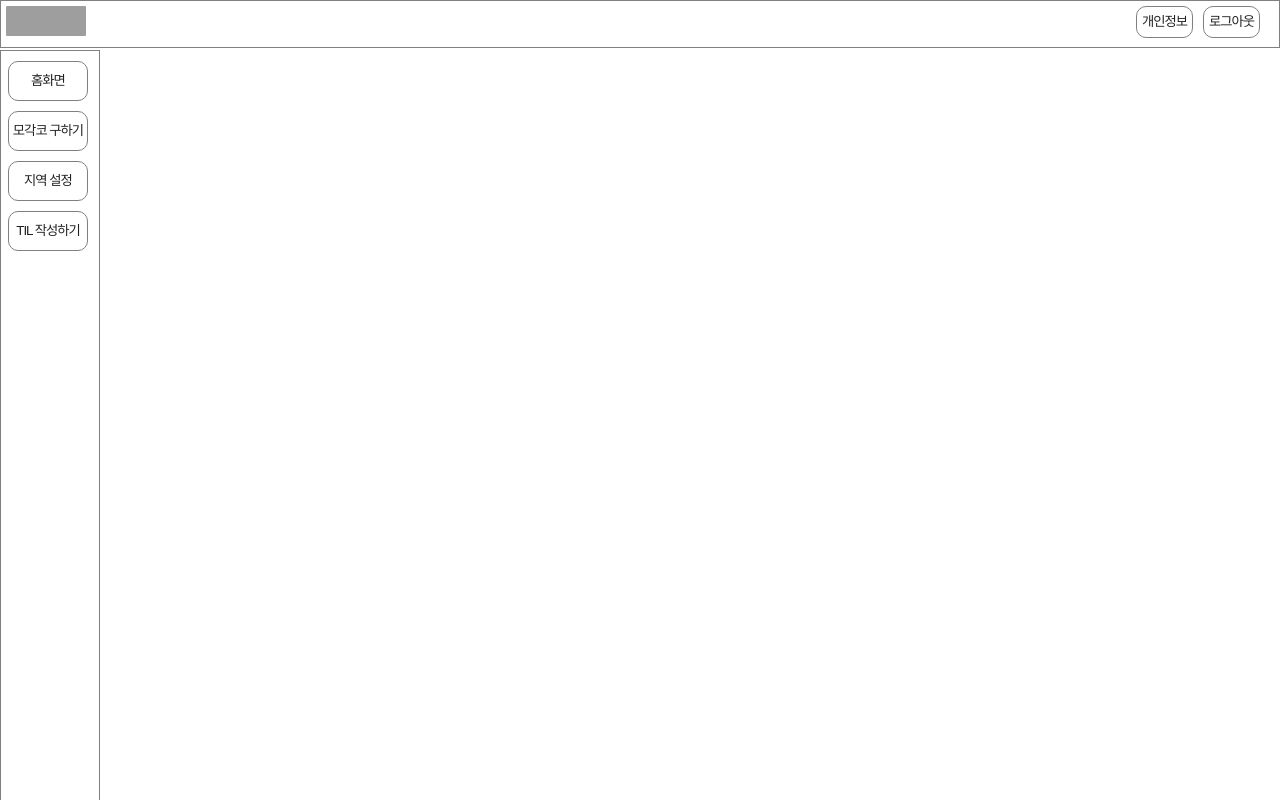
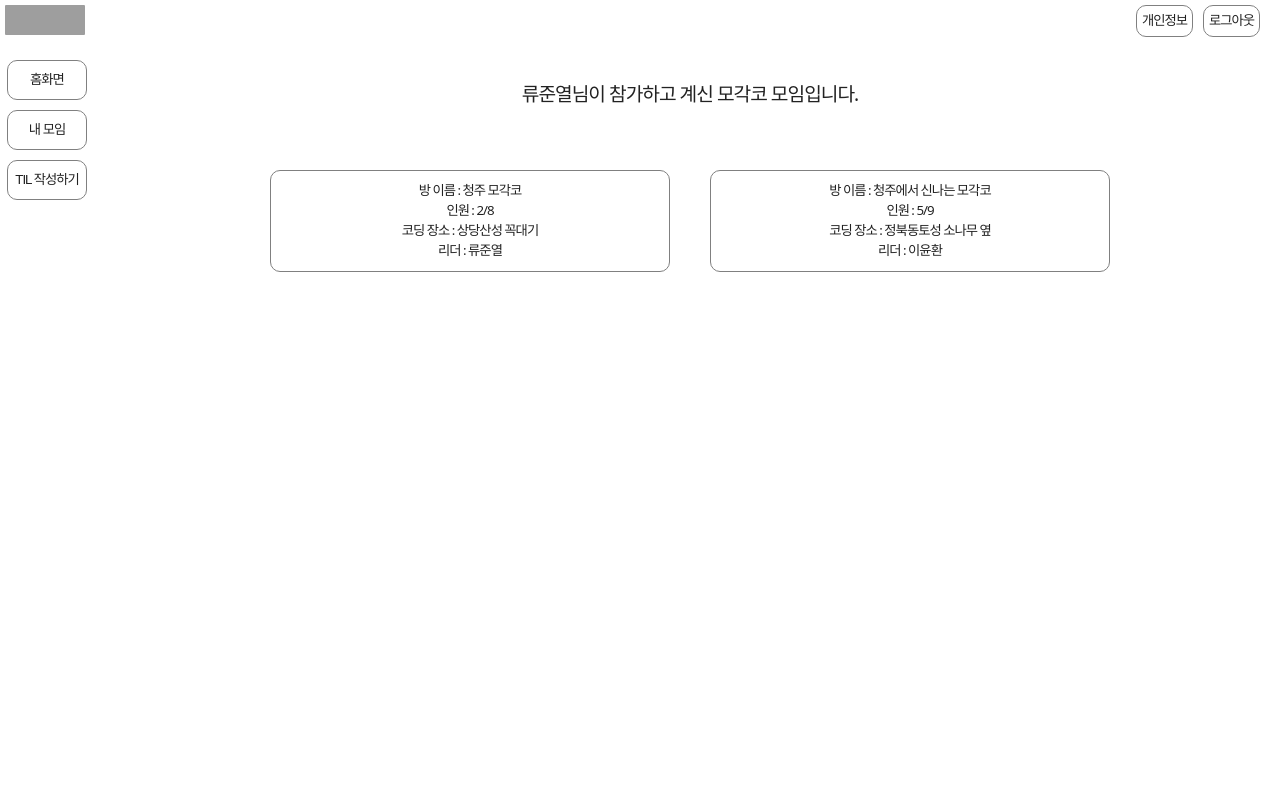
Before and after one commit to iamsirseol/GatherCoding, a React (Create React App) app in the folder client/: page /myroom in a window 1280 px wide. Built offline with nearby package versions, Linux system fonts and the light colour scheme; grey boxes are pictures that could not be loaded.

Commit message:
[chore] merge 오류

```diff
--- a/client/src/App.js
+++ b/client/src/App.js
@@ -22,9 +22,10 @@ import { useSelector, useDispatch } from 'react-redux';
 
 
 import FirstPage from './pages/FirstPage';
-import RoomListPage from './pages/RoomListPage';
+
 import Header from './components/Header';
 import Sidebar from './components/Sidebar';
+
 
 function App() {
   //* 헤더 사용시 주석까지 복붙
@@ -52,7 +53,8 @@ function App() {
       {/* {console.log(isShowLoginModal)} */}
       <Switch>
         <Route exact path = '/'><FirstPage /></Route>
-        <Route path = '/list'><RoomListPage /></Route>
+        <Route path = '/myroom'><HomeLogined /></Route>
+
       </Switch>
       {isShowLoginModal ? <LoginModal /> : null}
       {isShowSignUpModal ? <SignUpModal /> : null}
--- a/client/src/components/Header.js
+++ b/client/src/components/Header.js
@@ -34,8 +34,8 @@ function Header({}) {
             <div className = 'header-right'>
                 {isLogin ?
                 <>
-                    <Link to = '/list'><button>개인정보</button></Link>
-                    <button onClick = {logoutHandler}>로그아웃</button>
+                    <Link to = '/myinfo'><button>개인정보</button></Link>
+                    <Link to = '/'><button onClick = {logoutHandler}>로그아웃</button></Link>
                 </>
                 :<>
                     <button onClick = {showSignUpHandler}>회원가입</button>
--- a/client/src/components/Sidebar.js
+++ b/client/src/components/Sidebar.js
@@ -1,14 +1,25 @@
 import React from 'react'
 import { Link } from "react-router-dom";
-
+import { userInfo } from './dummy';
+import { useSelector, useDispatch } from 'react-redux';
+import { isLoginHandler, isShowLoginModalHandler, isShowSignUpModalHandler } from '../redux/actions/actions'
 import '../css/sidebar.css'
 function Sidebar() {
+    const dispatch = useDispatch()
+    const isLogin = useSelector(state => state.isLoginReducer.isLogin)
+    const showLoginModalHandler = () => { dispatch(isShowLoginModalHandler(true))};
+    const logoutHandler = () => { dispatch(isLoginHandler(false)) };
+    const showSignUpHandler = () => { dispatch(isShowSignUpModalHandler(true)) };
     return (
         <div className = 'sidebar'>
                     <Link to = '/'><button>홈화면</button></Link>
-                    <Link to = '/list'><button>모각코 구하기</button></Link>
-                    <Link to = '/location'><button>지역 설정</button></Link>
-                    <Link to = '/til'><button>TIL 작성하기</button></Link>
+                    {/* //! 리팩토링 필요성있다.. */}
+                    {isLogin?
+                    <Link to = '/myroom'><button>내 모임</button></Link>:
+                    <span><button onClick = {showLoginModalHandler}>내 모임</button></span>
+                    }
+                    {/* //! */}
+                    <span><button onClick = {()=>window.open(userInfo.blog,'_blank')}>TIL 작성하기</button></span>
         </div>
     )
 }
--- a/client/src/components/dummy.js
+++ b/client/src/components/dummy.js
@@ -45,7 +45,7 @@ export const userInfo = {
     username : '류준열',
     email : 'ryu9663@korea.com',
     image : 'https://t1.daumcdn.net/cfile/tistory/99AE233E5F8CDE7319',
-    blog : 'www.naver.com',
+    blog : 'https://github.com/codestates/GatherCoding',
     user_address : '충북 청주시',
     joinGroup : [
         {
--- a/client/src/css/header.css
+++ b/client/src/css/header.css
@@ -1,6 +1,6 @@
 header {
 
-    border : 1px gray solid;
+    /* border : 1px gray solid; */
     padding : 5px;
     position :fixed;
     width : 100%;
--- a/client/src/css/loginModal.css
+++ b/client/src/css/loginModal.css
@@ -1,5 +1,6 @@
-.login-modal-background{position: fixed; top: 0; left: 0; background: #000000; opacity: .7; width: 100%; height: 100vh; z-index: 998;}
-.login-modal-container{position: absolute; top: 45%; left: 50%; z-index: 999; transform: translate(-50%, -50%); width: 500px; background: #fff; padding: 20px 80px; box-sizing: border-box;}
+
+.login-modal-background{position: fixed; top: 0; left: 0; background: #000000; opacity: 0.7; width: 100%; height: 100vh; z-index: 998;}
+.login-modal-container{position: fixed; top: 45%; left: 50%; z-index: 999; transform: translate(-50%, -50%); width: 500px; background: #fff; padding: 20px 80px; box-sizing: border-box;}
 .login-modal-container h2{text-align: center; margin-bottom: 25px;}
 .login-modal-container .login_close_btn{margin-right: 15px; width: 30px; display: block; position: relative; top: 10%; left: calc(100% - 23px); width: 23px; height: 23px;}
 .login-modal-container .login_close_btn:hover{background: none;}
--- a/client/src/css/sidebar.css
+++ b/client/src/css/sidebar.css
@@ -1,5 +1,5 @@
 .sidebar {
-    border : 1px gray solid;
+    /* border : 1px gray solid; */
     display: flex;
     flex-direction: column;
     width: 100px;
--- a/client/src/pages/FirstPage.js
+++ b/client/src/pages/FirstPage.js
@@ -5,6 +5,7 @@ import LoginModal from '../components/LoginModal';
 import { useSelector, useDispatch } from 'react-redux';
 import { isLoginHandler } from '../redux/actions/actions';
 import { isShowLoginModalHandler } from '../redux/actions/actions';
+import RoomListPage from './RoomListPage';
 
 
 function FirstPage() {
@@ -13,7 +14,11 @@ function FirstPage() {
     //*
     return (
         <div>
-            {isLogin ? <HomeLogined /> : <Home />}
+
+            <Home />
+            {/* {isLogin ? <HomeLogined /> : <RoomListPage />} */}
+            <RoomListPage />
+
         </div>
     )
 }
```
Also changed, not shown: client/public/img/white_home_page_background.png (added), client/src/pages/MyMettings.js (added).
